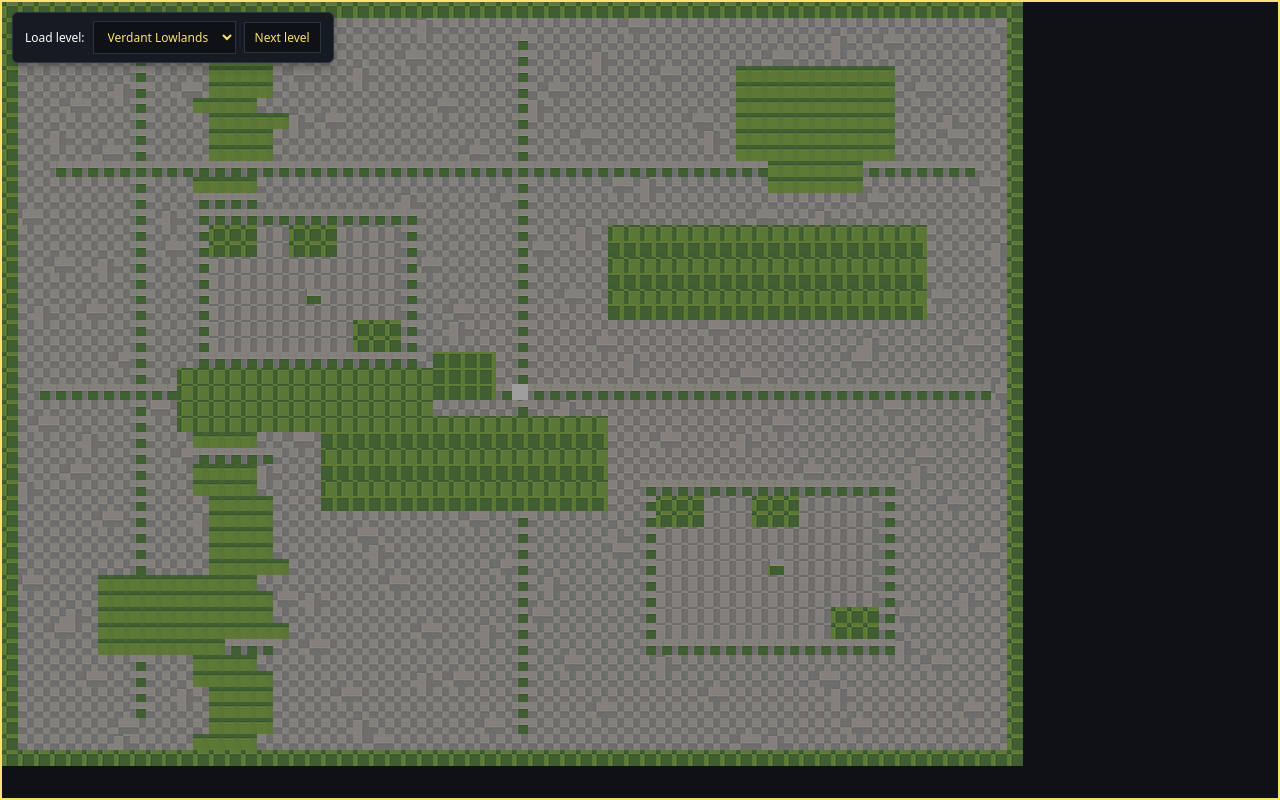
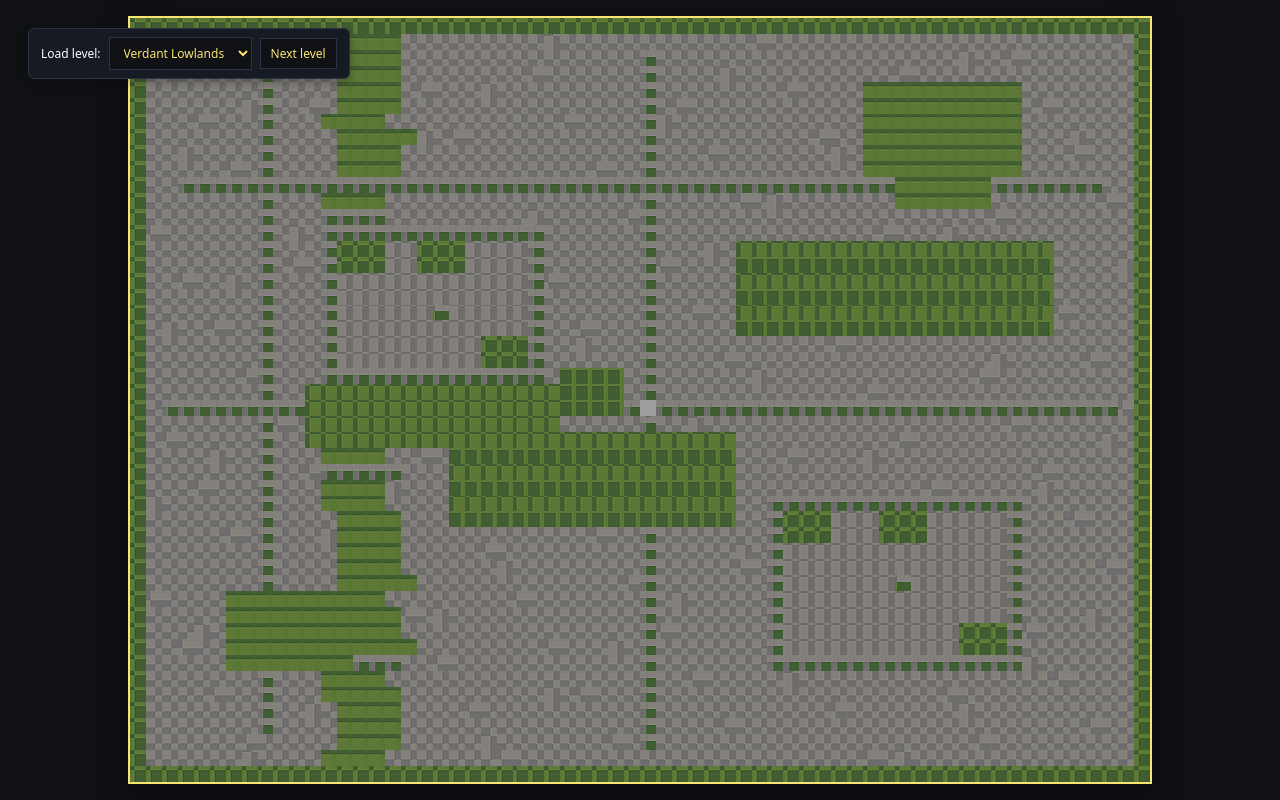
Before and after one commit to rhicksrad/rpg, a website built with Vite: page index.html in a window 1280 px wide. Built offline with nearby package versions, Linux system fonts and the light colour scheme; animation ran at ten frames a second.

Commit message:
Fix hero sprite rendering and canvas scaling

```diff
--- a/src/assets.ts
+++ b/src/assets.ts
@@ -41,10 +41,10 @@ export async function loadAssets(): Promise<Assets> {
   return {
     hero: {
       image: heroImage,
-      tileWidth: TILE_SIZE,
-      tileHeight: TILE_SIZE,
-      columns: 3,
-      rows: 4
+      tileWidth: 64,
+      tileHeight: 64,
+      columns: 16,
+      rows: 16
     },
     terrain: {
       grass: {
--- a/src/hero.ts
+++ b/src/hero.ts
@@ -23,7 +23,7 @@ export function createHero(map: number[][], heroSheet: SpriteSheet): HeroState {
   const tileX = Math.floor(map[0].length / 2);
   const tileY = Math.floor(map.length / 2);
   const position = createPosition(tileX, tileY);
-  const sprite = createSprite(heroSheet, 0, 0);
+  const sprite = createSprite(heroSheet, 0, 1);
 
   const heroEntity = createEntity({
     kind: 'player',
@@ -134,11 +134,11 @@ export function updateHero(
         hero.entity.sprite.frame = 1;
       }
     } else {
-      hero.entity.sprite.frame = 0;
+      hero.entity.sprite.frame = 1;
       hero.frameTimer = 0;
     }
   } else {
-    hero.entity.sprite.frame = 0;
+    hero.entity.sprite.frame = 1;
     hero.frameTimer = 0;
   }
 }
--- a/src/main.ts
+++ b/src/main.ts
@@ -102,8 +102,8 @@ async function start() {
     height: canvas.height
   };
 
-  resizeCanvasToViewport(camera);
-  window.addEventListener('resize', () => resizeCanvasToViewport(camera));
+  resizeCanvasToViewport(camera, map);
+  window.addEventListener('resize', () => resizeCanvasToViewport(camera, map));
 
   const { container: loaderContainer, select: loaderSelect } = createLevelLoader(
     LEVELS,
@@ -132,6 +132,7 @@ async function start() {
     activeTerrain = assets.terrain[currentLevel.terrain];
     camera.x = 0;
     camera.y = 0;
+    resizeCanvasToViewport(camera, map);
     loaderSelect.value = currentLevel.id;
   }
 
@@ -163,12 +164,16 @@ start().catch((err) => {
   console.error('Failed to start game', err);
 });
 
-function resizeCanvasToViewport(camera: Camera): void {
-  const width = window.innerWidth;
-  const height = window.innerHeight;
+function resizeCanvasToViewport(camera: Camera, map: number[][]): void {
+  const mapWidth = map[0].length * TILE_SIZE;
+  const mapHeight = map.length * TILE_SIZE;
+  const width = Math.min(window.innerWidth, mapWidth);
+  const height = Math.min(window.innerHeight, mapHeight);
 
   canvas.width = width;
   canvas.height = height;
+  canvas.style.width = `${width}px`;
+  canvas.style.height = `${height}px`;
 
   camera.width = width;
   camera.height = height;
--- a/src/style.css
+++ b/src/style.css
@@ -13,27 +13,27 @@ body {
   background: #0f1115;
   font-family: 'Press Start 2P', system-ui, -apple-system, sans-serif;
   display: flex;
-  align-items: stretch;
-  justify-content: stretch;
+  align-items: center;
+  justify-content: center;
+  padding: 16px;
 }
 
 #app {
   display: flex;
-  align-items: stretch;
-  justify-content: stretch;
+  align-items: center;
+  justify-content: center;
   flex-direction: column;
-  width: 100vw;
-  height: 100vh;
+  width: 100%;
+  height: 100%;
   position: relative;
-  overflow: hidden;
 }
 
 canvas {
   border: 2px solid #f8e473;
   image-rendering: pixelated;
   image-rendering: crisp-edges;
-  width: 100%;
-  height: 100%;
+  width: auto;
+  height: auto;
   display: block;
   box-shadow: 0 10px 30px rgba(0, 0, 0, 0.4);
 }
```
